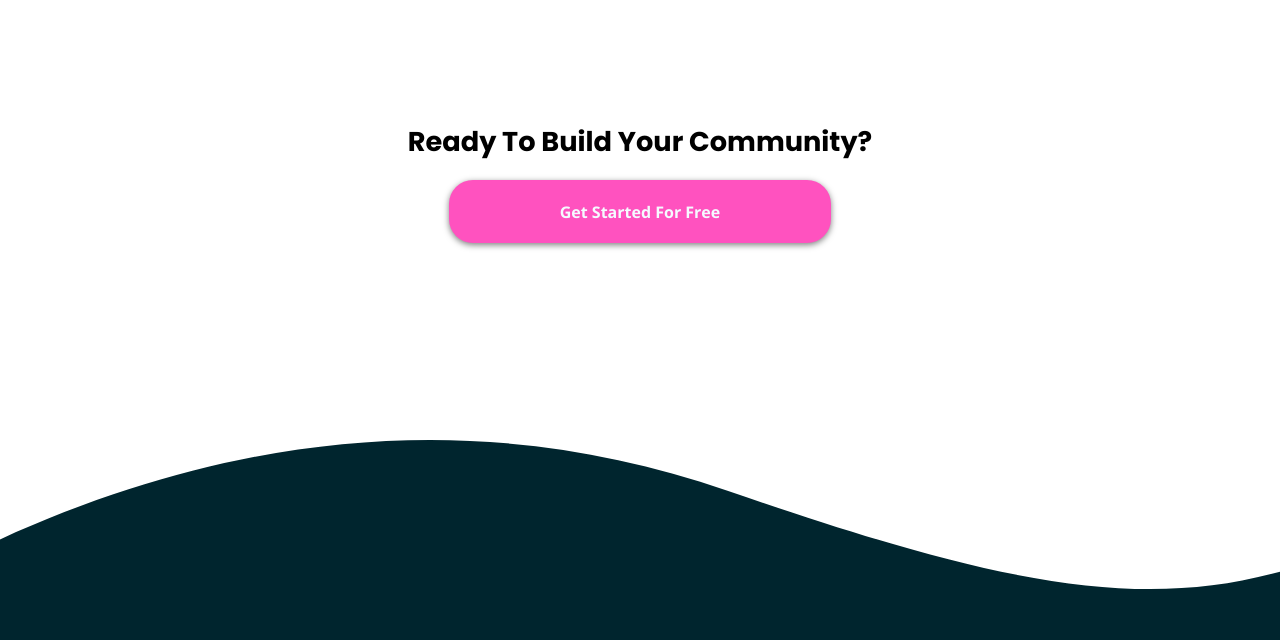
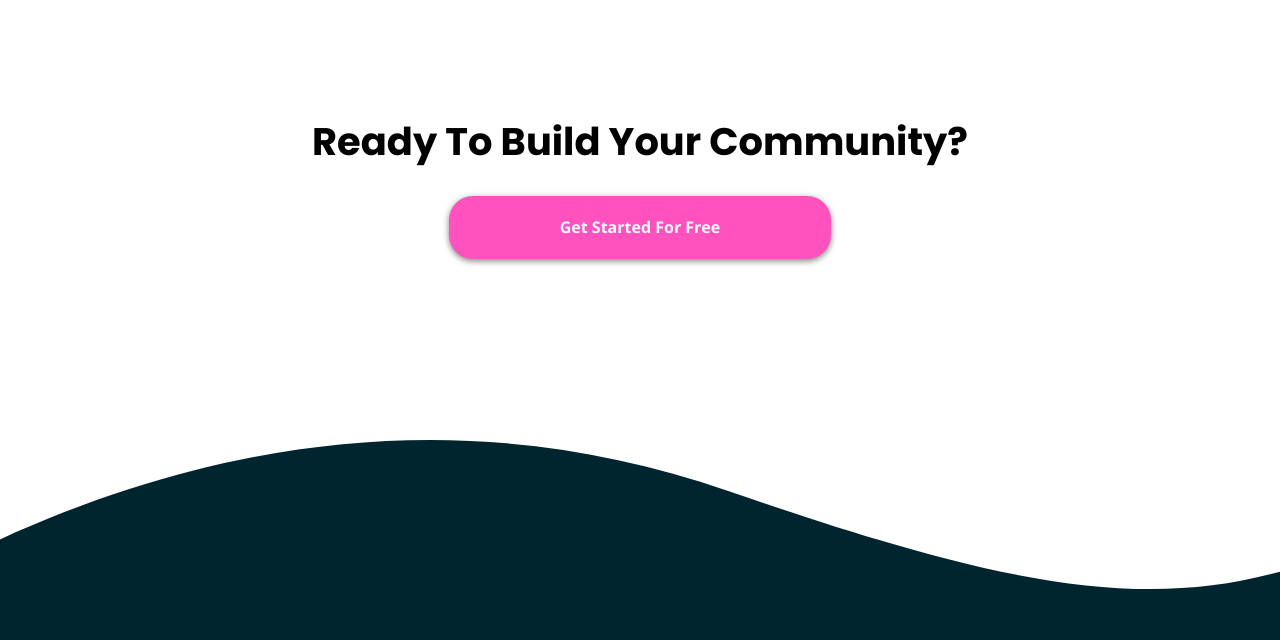
Before and after one commit to Alejosv07/huddle-landing-page-with-curved-sections, a website: page index.html in a window 1280 px wide. Shown: the part 3780-4420 px from the top of the page. Drawn offline with nearby package versions, Linux system fonts and the light colour scheme.

Commit message:
fixed size title message"

```diff
--- a/scss/index.scss
+++ b/scss/index.scss
@@ -111,7 +111,7 @@ body{
         text-align: center;
         font-size: 1.4rem;
         @media screen and (min-width: 375px){
-            font-size: 1.7rem;
+            font-size: 2.4rem;
         }
     }
 
```
Also changed, not shown: css/index.css.
